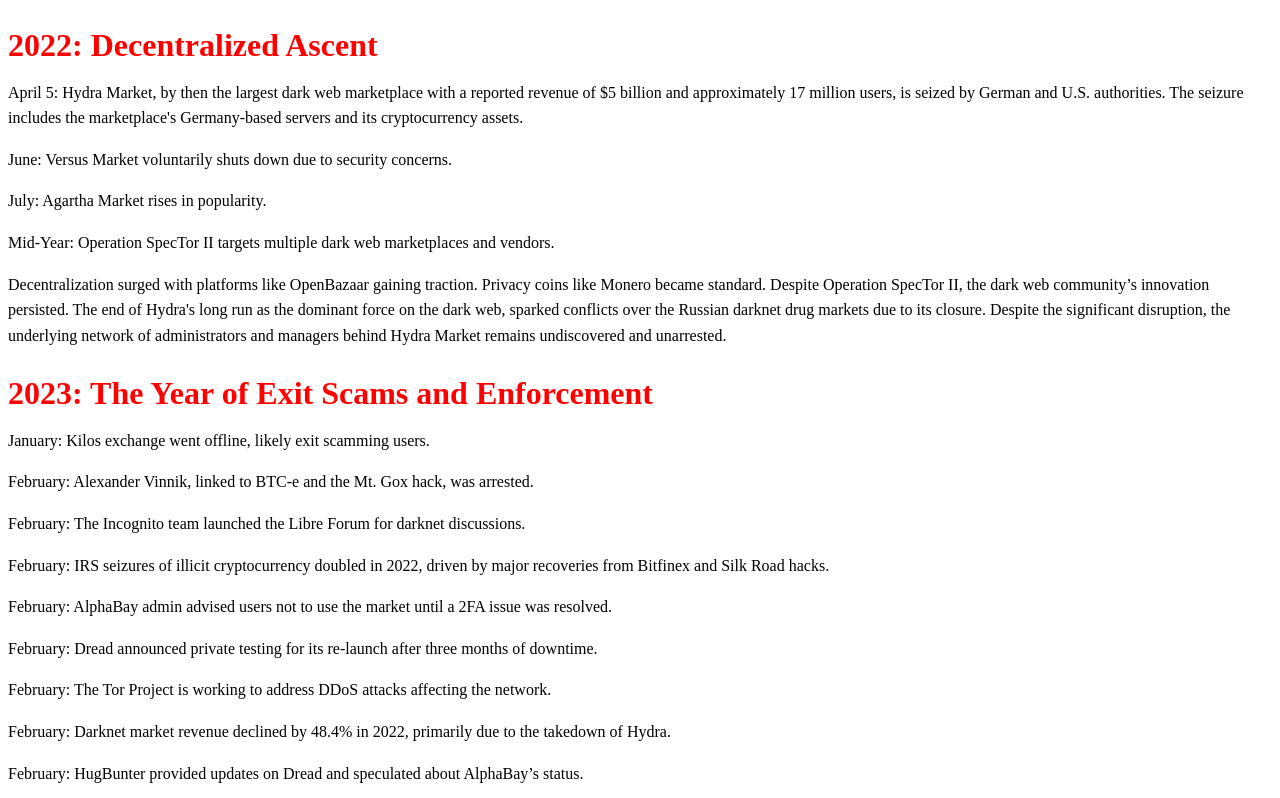
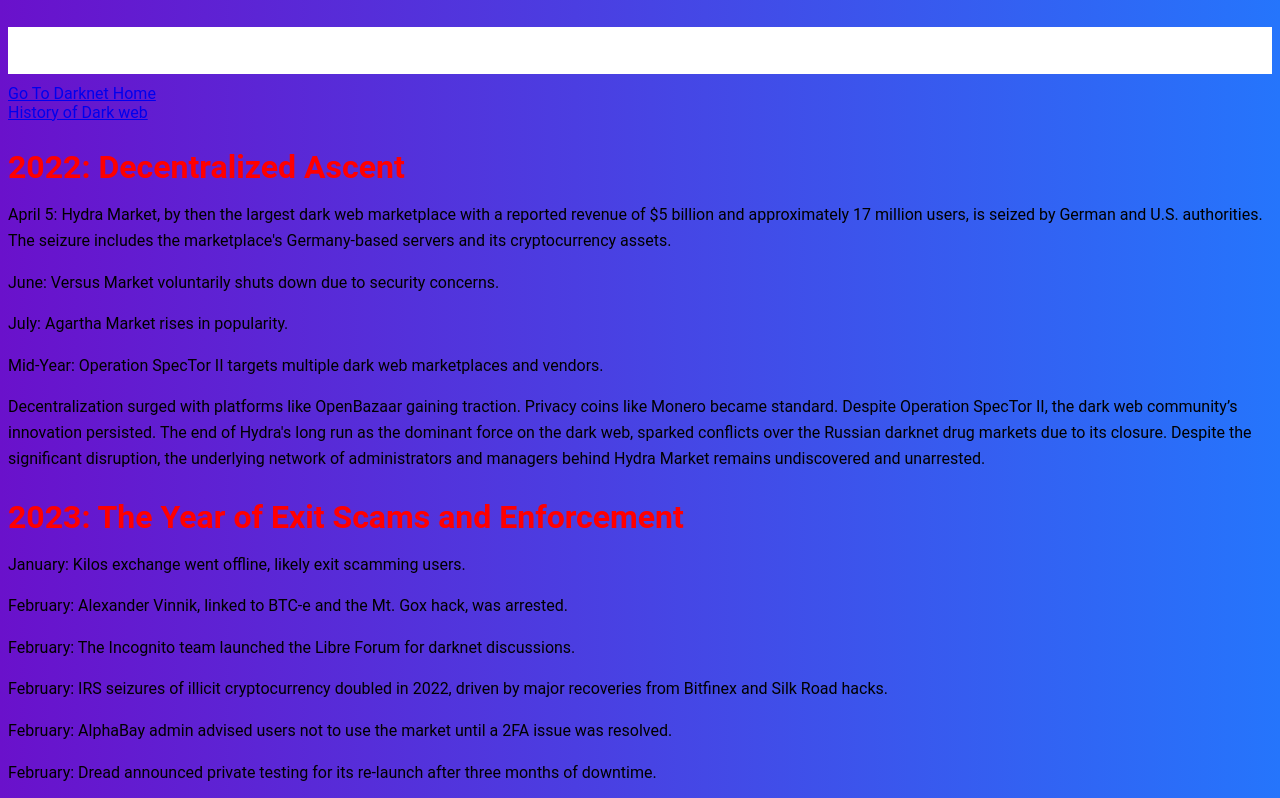
Before and after one commit to MHackerkhan/darkweb.github.io, a plain HTML site: page index.html in a window 1280 px wide. Shown: the top 798 px of the page. Drawn offline with Linux system fonts and the light colour scheme.

Commit message:
Update index.html

```diff
--- a/index.html
+++ b/index.html
@@ -6,7 +6,24 @@
     <title>Dark Web: Recent Developments</title>
     <style>
 
+body {
+            font-family: 'Roboto', sans-serif;
+            background: linear-gradient(to right, #6a11cb, #2575fc);
 
+            justify-content: center;
+
+
+
+        }
+
+        /* Header styling */
+        header {
+            background-color: white;
+
+             width: 100%;
+
+            text-align: center;
+        }
         /* Heading styles */
         h1 {
             color: #fff;
@@ -32,7 +49,15 @@
     </style>
 </head>
 <body>
-
+    <header>
+        <h1>Dark Web: Recent Developments</h1>
+    </header>
+    <div class="box">
+        <a href="http://ytdpvfjmjwb7m74dnaqjwyxegshuvj4ghobk3mticfrkhwaaikyzeyqd.onion/">Go To Darknet Home</a>
+    </div>
+    <div class="box">
+        <a href="darkweb.html">History of Dark web</a>
+    </div>
     <div class="container">
         <h2>2022: Decentralized Ascent</h2>
         <p>April 5: Hydra Market, by then the largest dark web marketplace with a reported revenue of $5 billion and approximately 17 million users, is seized by German and U.S. authorities. The seizure includes the marketplace's Germany-based servers and its cryptocurrency assets.</p>
```
